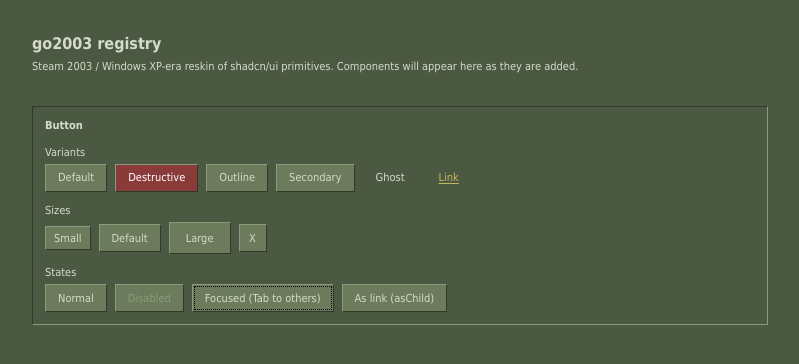
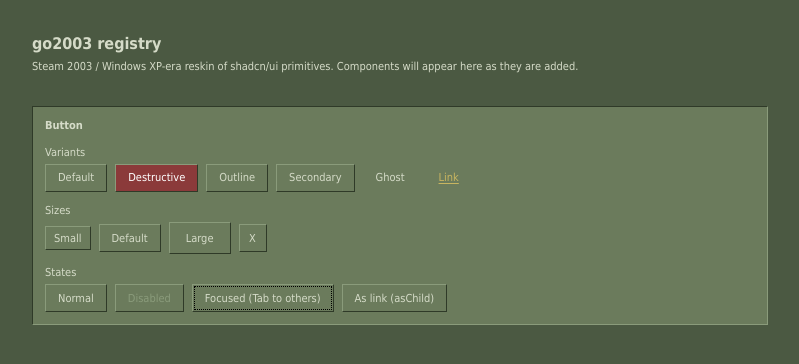
Before and after one commit to OnlyNinjaGear/go2003, a Next.js app: page / in a window 1280 px wide. Shown: the top 364 px of the page, without its empty margins (240-1039 px from the left). Built offline with nearby package versions, Linux system fonts and the light colour scheme.

Commit message:
auto: page.tsx

```diff
--- a/app/page.tsx
+++ b/app/page.tsx
@@ -12,7 +12,7 @@ export default function Home() {
       </header>
 
       <main className="flex flex-1 flex-col gap-6">
-        <section className="bevel-in panel-gradient flex flex-col gap-3 p-3">
+        <section className="bevel-in bg-panel flex flex-col gap-3 p-3">
           <h2 className="font-bold">Button</h2>
 
           <div className="flex flex-col gap-1">
```
